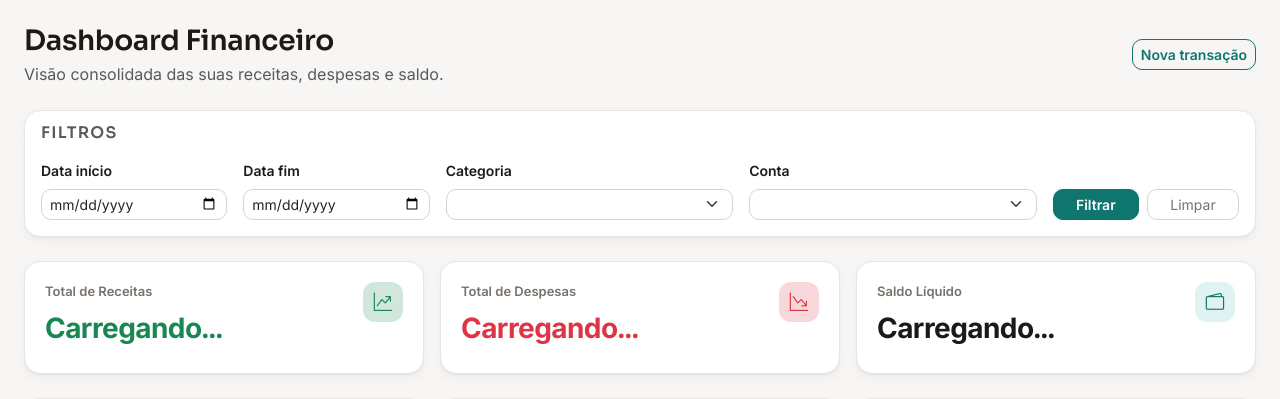
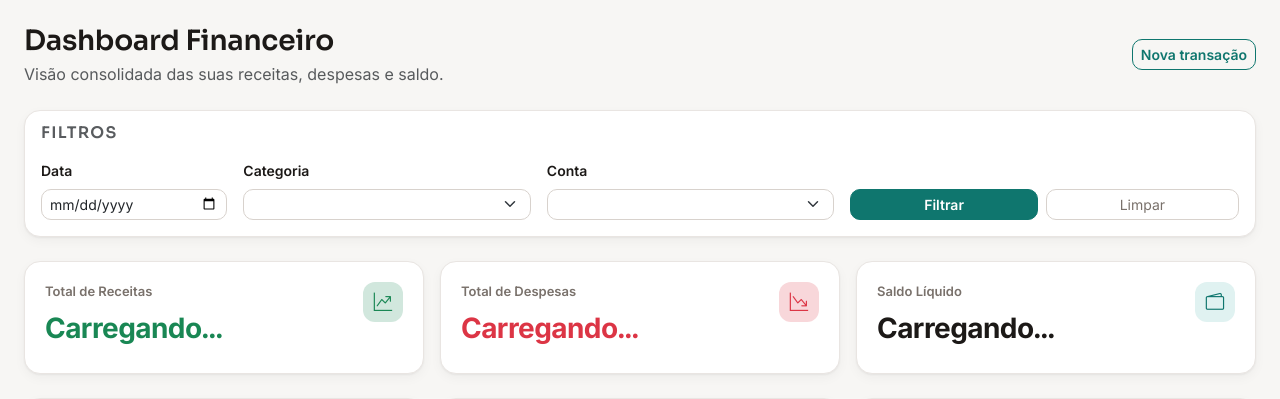
Before and after one commit to Luis-Mackiewicz/projeto-3b, a PHP site: page /frontend/index.php in a window 1280 px wide. Shown: the part 65-464 px from the top of the page. Run offline with PHP 8.4, Linux system fonts and the light colour scheme; the visitor is signed in with stand-in values (Sample User, id 1); lists and menus that the app fills with data are empty.

Commit message:
fix: fix problems

```diff
--- a/frontend/componentes/secao_dashboard.php
+++ b/frontend/componentes/secao_dashboard.php
@@ -17,12 +17,8 @@
                 <h6 class="card-subtitle text-muted mb-3 fw-semibold text-uppercase letter-spacing">Filtros</h6>
                 <div class="row g-3 align-items-end">
                     <div class="col-6 col-md-2">
-                        <label for="filtroDataInicio" class="form-label small">Data início</label>
-                        <input type="date" id="filtroDataInicio" class="form-control form-control-sm">
-                    </div>
-                    <div class="col-6 col-md-2">
-                        <label for="filtroDataFim" class="form-label small">Data fim</label>
-                        <input type="date" id="filtroDataFim" class="form-control form-control-sm">
+                        <label for="filtroData" class="form-label small">Data</label>
+                        <input type="date" id="filtroData" class="form-control form-control-sm">
                     </div>
                     <div class="col-6 col-md-3">
                         <label for="filtroCategoria" class="form-label small">Categoria</label>
@@ -32,7 +28,7 @@
                         <label for="filtroConta" class="form-label small">Conta</label>
                         <select id="filtroConta" class="form-select form-select-sm"></select>
                     </div>
-                    <div class="col-12 col-md-2 d-flex gap-2">
+                    <div class="col-12 col-md-4 d-flex gap-2">
                         <button type="button" id="aplicarFiltros" class="btn btn-primary btn-sm flex-fill">Filtrar</button>
                         <button type="button" id="limparFiltros" class="btn btn-outline-secondary btn-sm flex-fill">Limpar</button>
                     </div>
--- a/frontend/src/types.ts
+++ b/frontend/src/types.ts
@@ -110,8 +110,7 @@ export interface FrequenciaCategoria {
 }
 
 export interface FiltrosDashboard {
-    dataInicio: string;
-    dataFim: string;
+    data: string;
     categoriaId: number;
     contaId: number;
 }
```
Also changed, not shown: backend/api/dashboard.php (+3 -4 lines), frontend/src/dashboard/dashboard.ts (+6 -12 lines).
